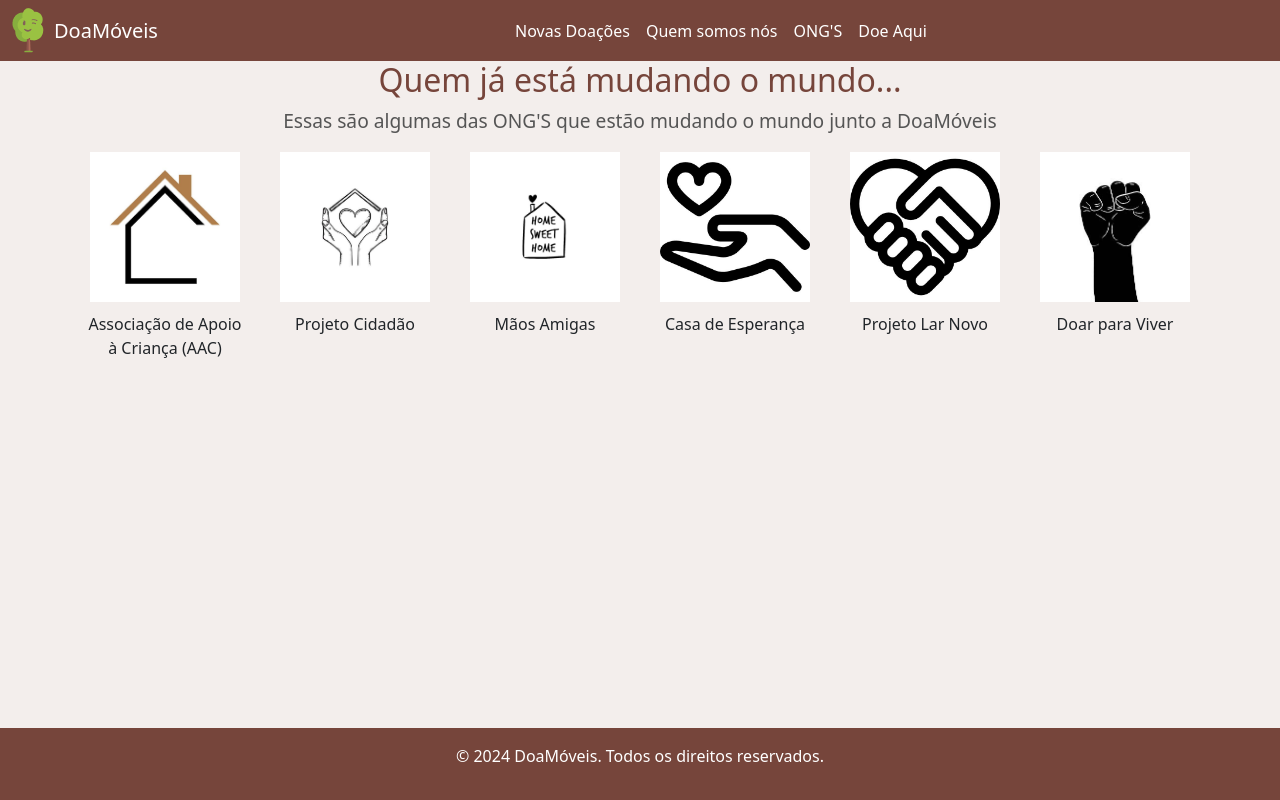
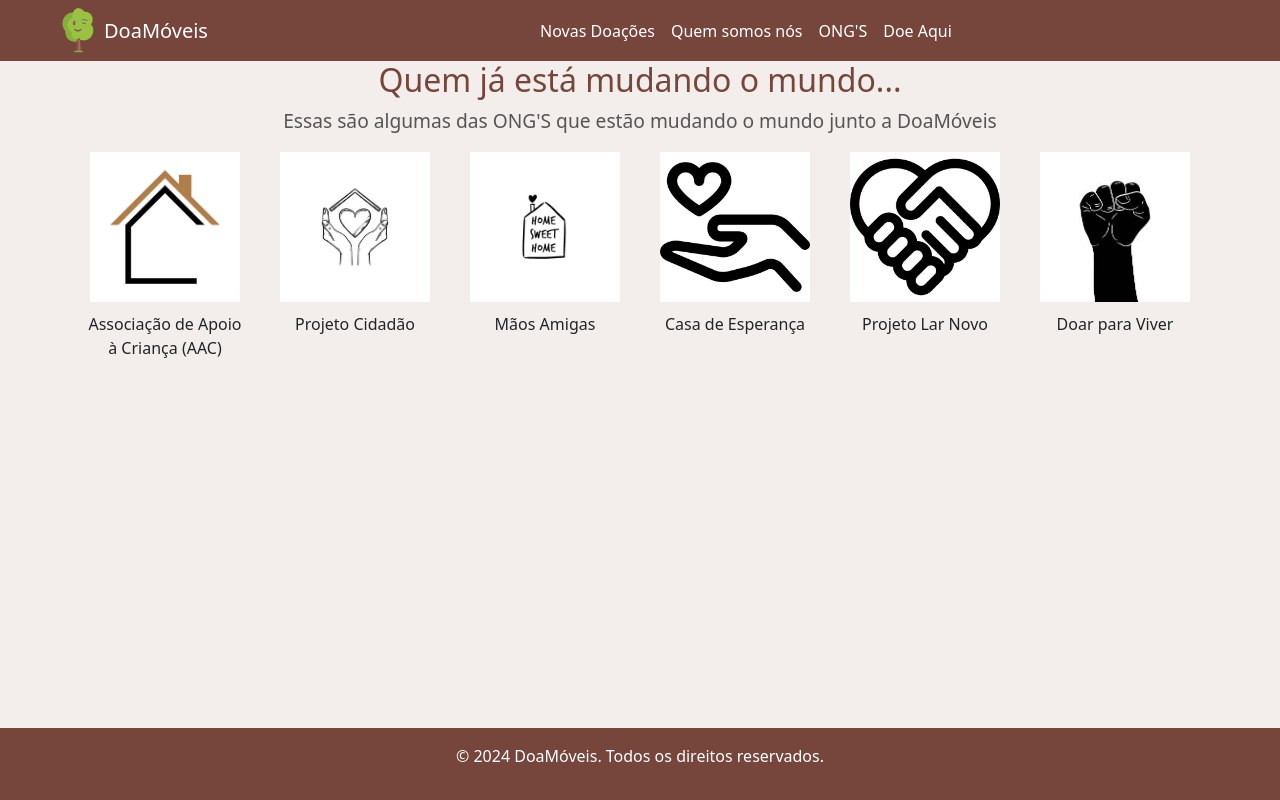
Before and after one commit to lanalcantara/Doa-Moveis, a website: page ongs.html in a window 1280 px wide. Drawn offline with nearby package versions, Linux system fonts and the light colour scheme.

Commit message:
Alteração na logo Doa

```diff
--- a/ongs.html
+++ b/ongs.html
@@ -81,7 +81,7 @@
     <!-- Navbar -->
     <nav class="navbar navbar-expand-lg bg-brown">
         <div class="container-fluid">
-            <img src="logo_arvore.png" alt="logo" style="padding-right: 10px;">
+            <img src="logo_arvore.png" alt="logo" style="margin-right: 10px; padding-left: 50px;">
             <a class="navbar-brand" href="index.html">DoaMóveis</a>
             <button class="navbar-toggler" type="button" data-bs-toggle="collapse" data-bs-target="#navbarNavDropdown" aria-controls="navbarNavDropdown" aria-expanded="false" aria-label="Toggle navigation">
                 <span class="navbar-toggler-icon"></span>
```
Also changed, not shown: index.html (+1 -1 lines), login.html (+1 -1 lines), novasdoações.html (+1 -1 lines), quemsomos.html (+1 -1 lines).
